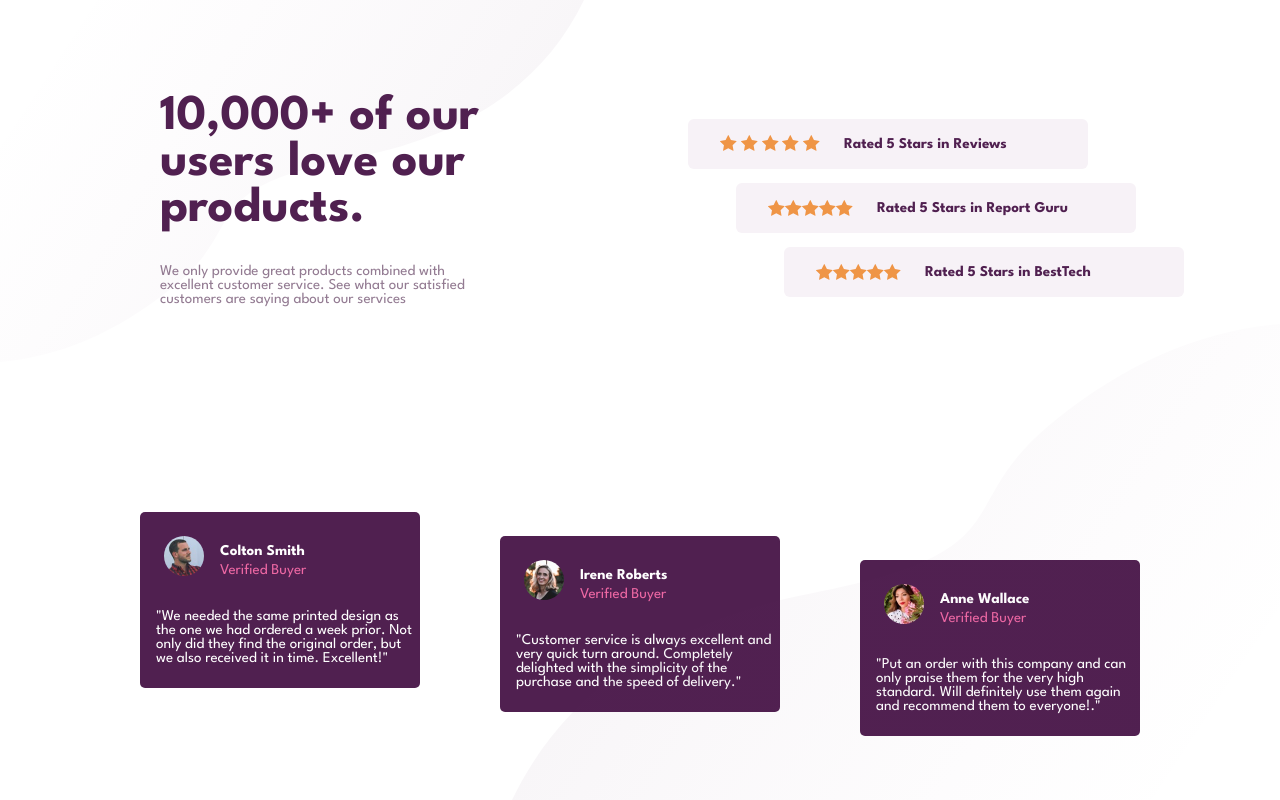
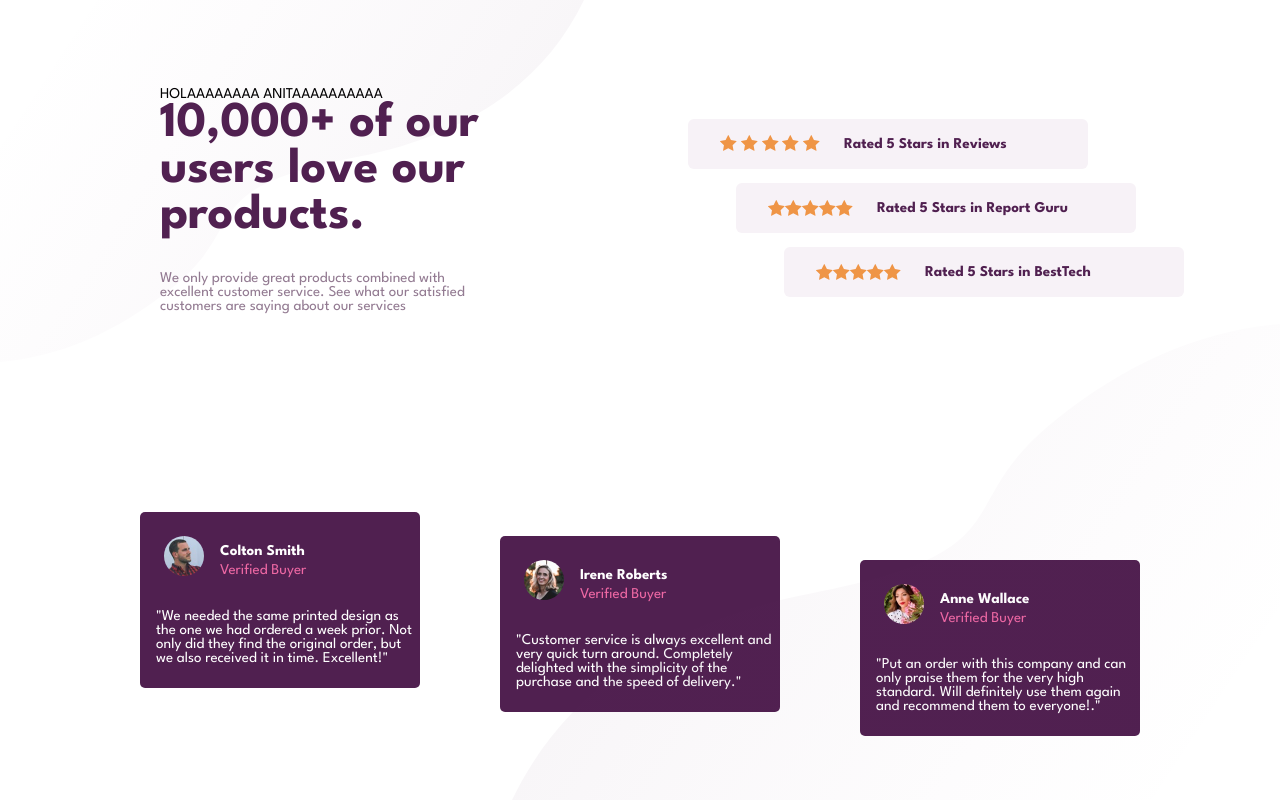
Before and after one commit to AnaFDiaz/Proof_Section, a plain HTML site: page index.html in a window 1280 px wide. Drawn offline with Linux system fonts and the light colour scheme.

Commit message:
add: greeting

```diff
--- a/index.html
+++ b/index.html
@@ -14,6 +14,7 @@
       <img id="pattern_2" alt="" src="images/bg-pattern-bottom-desktop.svg"/>
         <div class="top">
             <div class="titulo marg">
+              <p>HOLAAAAAAAA ANITAAAAAAAAAA</p>
               <h1>10,000+ of our users love our products.</h1>
               <p class="title">We only provide great products combined with excellent
                 customer service. See what our satisfied customers are
```
